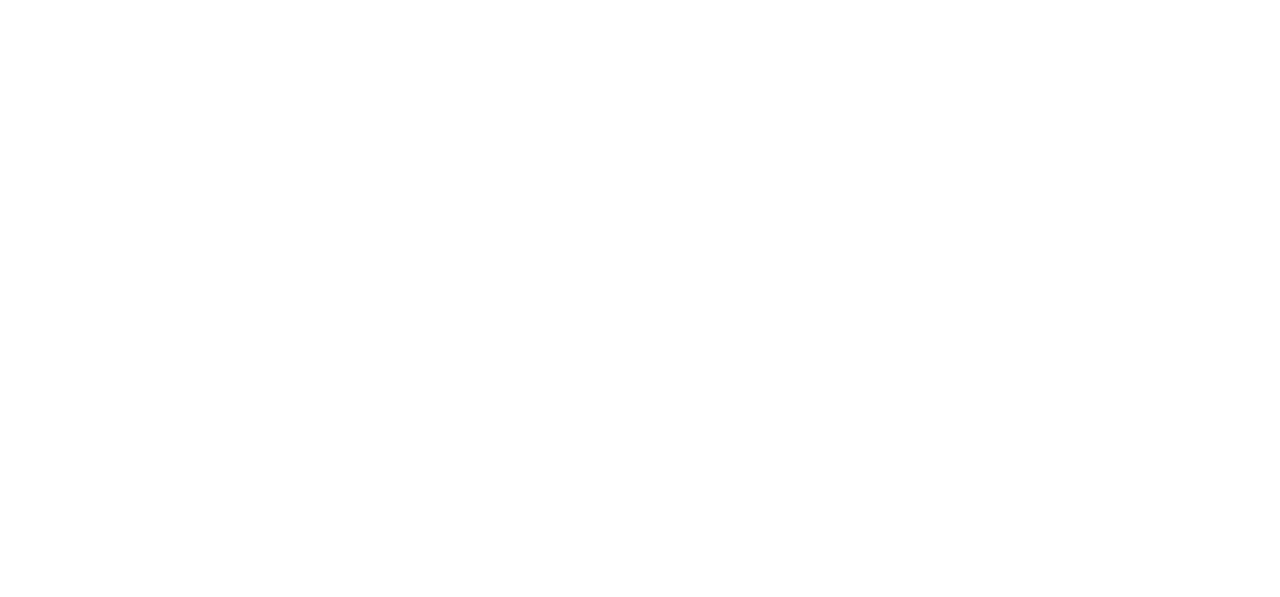
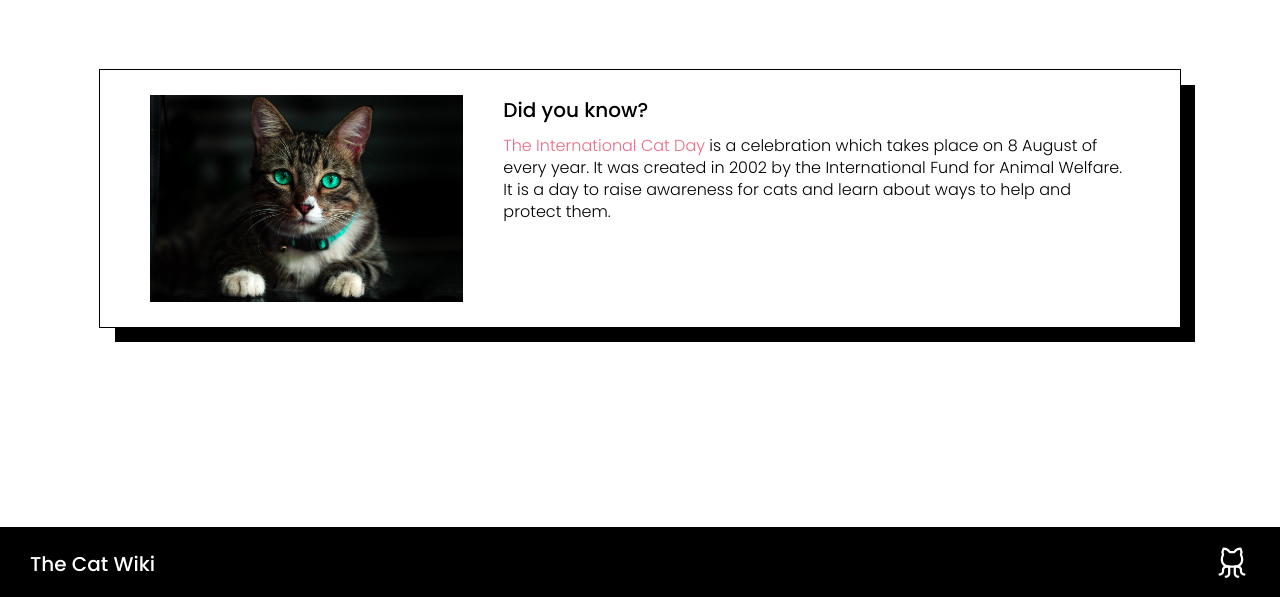
Before and after one commit to Niwau/TheCatWiki, a React (Vite) app: page / in a window 1280 px wide. Shown: the part 1293-1890 px from the top of the page. Before the commit the page ends 1363 px from the top, so only its background shows below. Built offline with nearby package versions, Linux system fonts and the light colour scheme; no server answers.

Commit message:
Página inicial completa

```diff
--- a/src/App.tsx
+++ b/src/App.tsx
@@ -1,5 +1,7 @@
 import { Benefits } from "./components/Benefits/Benefits"
 import { BreedSection } from "./components/BreedSection/BreedSection"
+import { DidYouKnow } from "./components/DidYouKnow/DidYouKnow"
+import { Footer } from "./components/Footer/Footer"
 import { Header } from "./components/Header/Header"
 import { Hero } from "./components/Hero/Hero"
 
@@ -11,6 +13,8 @@ function App() {
       <Hero/>
       <Benefits/>
       <BreedSection/>
+      <DidYouKnow/>
+      <Footer/>
     </div>
   )
 }
--- a/src/components/BreedList/BreedList.tsx
+++ b/src/components/BreedList/BreedList.tsx
@@ -1,9 +1,23 @@
+import React from "react";
+import { useFetch } from "../../hooks/useFetch";
+import { Breed } from "../Breed/Breed";
 
-export const BreedList = () => {
+interface BreedListProps {
+    count: number
+}
 
+export const BreedList = ({ count } : BreedListProps) => {
 
+    const data = useFetch(`https://api.thecatapi.com/v1/breeds?limit=${count}`)
 
-  return (
-    <div>BreedList</div>
-  )
+    const breedList = data.map((breed) => (
+      <Breed country={breed.origin} image={breed.image.url} name={breed.name} key={breed.id} pageUrl=""/>
+    ))
+
+    return (
+      <React.Fragment>
+        {breedList}
+      </React.Fragment>
+    )
+
 }
--- a/src/components/BreedSection/BreedSection.styles.tsx
+++ b/src/components/BreedSection/BreedSection.styles.ts
@@ -3,7 +3,6 @@ import styled from 'styled-components';
 export const StyledBreedSection = styled.section`
 
     margin: 12rem 10rem;
-
 
     > h1 {
         text-align: center;
--- a/src/components/BreedSection/BreedSection.tsx
+++ b/src/components/BreedSection/BreedSection.tsx
@@ -1,45 +1,14 @@
 import { ArrowRight } from "phosphor-react";
-import { useEffect, useLayoutEffect, useState } from "react";
-import { Breed } from "../Breed/Breed"
+import { BreedList } from "../BreedList/BreedList";
 import { StyledBreedSection } from "./BreedSection.styles"
-
-type breedResponse = [
-  {
-    origin: string,
-    name: string,
-    image: {
-      url: string
-    }
-  }
-]
 
 export const BreedSection = () => {
 
-  const [ breedList, setBreedList ] = useState<breedResponse | []>([]);
-
-  useEffect(() => {
-    fetch('https://api.thecatapi.com/v1/breeds?limit=8')
-      .then(res => res.json())
-      .then(breeds => setBreedList(breeds))
-  }, [])
-
-  const breedMap = breedList.map((breed, index) => {
-    return (
-      <Breed
-        pageUrl=""
-        country={breed.origin}
-        image={breed.image.url}
-        name={breed.name}
-        key={index}
-      />
-    )
-  })
-
   return (
-    <StyledBreedSection>
+    <StyledBreedSection id="breed-section">
       <h1>Some cool <span>breeds</span></h1>
       <div>
-        { breedMap }
+        <BreedList count={8}/>
       </div>
       <footer>
         <a href="">See more</a>
--- a/src/components/Button/Button.tsx
+++ b/src/components/Button/Button.tsx
@@ -3,12 +3,13 @@ import { StyledButton } from "./Button.styles"
 interface ButtonProps {
   children: string,
   href: string,
-  variant: 'pink' | 'white'
+  variant: 'pink' | 'white',
+  target?: string
 }
 
-export const Button = ({ children, href, variant } : ButtonProps) => {
+export const Button = ({ children, href, variant, target } : ButtonProps) => {
   return (
-    <StyledButton href={href} variant={variant}>
+    <StyledButton href={href} variant={variant} target={target}>
       { children }
     </StyledButton>
   )
--- /dev/null
+++ b/src/components/DidYouKnow/DidYouKnow.styles.ts
@@ -0,0 +1,35 @@
+import styled from 'styled-components';
+
+export const StyledDidYouKnow = styled.article`
+
+    margin: 0 10rem 20rem 10rem;
+    padding: 2.5rem 5rem;
+
+    display: grid;
+    grid-template-columns: 1fr 2fr;
+    grid-column-gap: 4rem;
+    background-color: white;
+    box-shadow: 1.5rem 1.5rem 0 black;
+    outline: 1px solid black;
+
+    img {
+        width: 100%;
+    }
+
+    h1 {
+        font-size: 2rem;
+        font-weight: 500;
+        margin-bottom: 1rem;
+    }
+
+    span {
+        color: var(--pink);
+    }
+
+    p {
+        font-size: 1.6rem;
+        font-weight: 300;
+        line-height: 2.2rem;
+    }
+
+`;
--- /dev/null
+++ b/src/components/DidYouKnow/DidYouKnow.tsx
@@ -0,0 +1,13 @@
+import { StyledDidYouKnow } from "./DidYouKnow.styles"
+
+export const DidYouKnow = () => {
+  return (
+    <StyledDidYouKnow>
+        <img src="GreenEyesCat.jpg"/>
+        <aside>
+            <h1>Did you know?</h1>
+            <p><span>The International Cat Day</span> is a celebration which takes place on 8 August of every year. It was created in 2002 by the International Fund for Animal Welfare. It is a day to raise awareness for cats and learn about ways to help and protect them.</p>
+        </aside>
+    </StyledDidYouKnow>
+  )
+}
--- /dev/null
+++ b/src/components/Footer/Footer.styles.ts
@@ -0,0 +1,20 @@
+import styled from 'styled-components';
+
+export const StyledFooter = styled.footer`
+    display: flex;
+    justify-content: space-between;
+    padding: 1.6rem 3rem;
+    background-color: black;
+    align-items: center;
+
+    h1 {
+        font-size: 2rem;
+        font-weight: 500;
+        color: white;
+    }
+
+    svg {
+        font-size: 3.6rem;
+        color: white;
+    }
+`;
--- /dev/null
+++ b/src/components/Footer/Footer.tsx
@@ -0,0 +1,11 @@
+import { GithubLogo } from "phosphor-react"
+import { StyledFooter } from "./Footer.styles"
+
+export const Footer = () => {
+  return (
+    <StyledFooter>
+        <h1>The Cat Wiki</h1>
+        <a href="https://github.com/Niwau" target='_blank'><GithubLogo/></a>
+    </StyledFooter>
+  )
+}
--- a/src/components/Hero/Hero.tsx
+++ b/src/components/Hero/Hero.tsx
@@ -8,8 +8,8 @@ export const Hero = () => {
         <h1>Find information about your favorite <span>cat breed</span></h1>
         <p>You can search for cat breeds to see pictures, images and other cool stuffs about cats.</p>
         <footer>
-          <Button href="" variant="pink">Explore</Button>
-          <Button href="" variant="white">Github</Button>
+          <Button href="#breed-section" variant="pink">Explore</Button>
+          <Button href="https://github.com/Niwau" variant="white" target="_blank">Github</Button>
         </footer>
       </main>
       <img src="CatHero.jpg"/>
--- /dev/null
+++ b/src/hooks/useFetch.ts
@@ -0,0 +1,24 @@
+import { useEffect, useState } from "react"
+
+type Response = [
+    {
+        origin: string,
+        name: string,
+        id: string,
+        image: {
+            url: string
+        }
+    }
+]
+
+export const useFetch = (endpoint : string) => {
+    const [data, setData] = useState<Response | []>([])
+
+    useEffect(() => {
+        fetch(endpoint)
+            .then(res => res.json())
+            .then(json => setData(json))
+    }, [])
+
+    return data
+}
--- a/src/styles/GlobalStyle.ts
+++ b/src/styles/GlobalStyle.ts
@@ -9,6 +9,7 @@ export const GlobalStyle = createGlobalStyle`
 
     html {
         font-size: 10px;
+        scroll-behavior: smooth;
     }
 
     body {
```
Also changed, not shown: public/Github.svg (added), public/GreenEyesCat.jpg (added).
